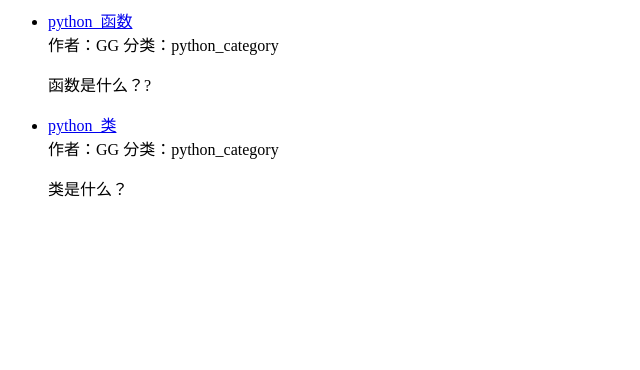
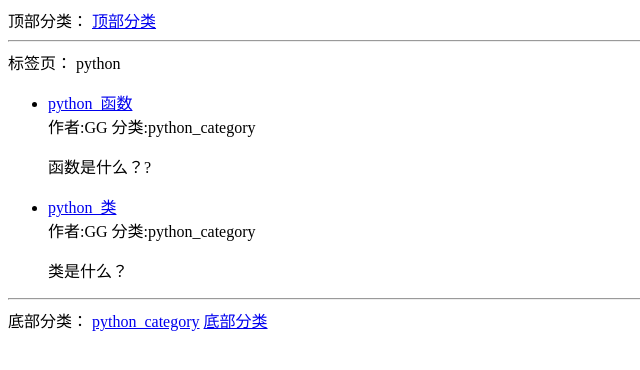
Before and after one commit to ydPro-G/typeidea, a Django app: page /tag/1/ in a window 1280 px wide. Shown: the top 370 px of the page, without its empty margins (0-640 px from the left). Run offline with Django 3.2, Linux system fonts and the light colour scheme; data comes from the database, SQL or seed files in the repository; both versions use the stored data as it was after the commit.

Commit message:
添加分类信息
1.在model层中添加get_navs函数，获取分类信息
2.在view中获取这个函数返回的字典数据，并添加到context中
3.在模板获取views新添加的数据，并添加html代码展示分类数据

```diff
--- a/typeidea_item/typeidea/blog/models.py
+++ b/typeidea_item/typeidea/blog/models.py
@@ -30,6 +30,39 @@ class Category(models.Model):
     def __str__(self):
         return self.name
 
+    # 获取所有状态正常的数据，一个变量存is_nav为true的数据，一个存置顶false的数据，返回这两个数据
+    # 产生两次数据库请求，可以使用if语句判断，节省I/O操作，但并非绝对
+    @classmethod
+    def get_navs(cls):
+        # 因QuertSet懒特性，第一个filter函数在被调用是不产生数据库访问，因为返回对象未被使用
+        categorites = cls.objects.filter(status=cls.STATUS_NORMAL)
+        # 产生一次数据库查询， I/O操作，因为被使用
+        nav_categories = categorites.filter(is_nav=True)
+        # 产生第二次数据库查询， I/O操作 ， 因为被使用
+        normal_categories = categorites.filter(is_nav=False)
+        return {
+            # 两个都被使用，分别产生自己的查询语句， 对系统来说就是两次I/O操作
+            'navs': nav_categories,
+            'categories': normal_categories,
+        }
+'''
+    使用if来让其只查询数据库一次，只产生一次I/O操作
+    @classmethod
+    def get_navs(cls):
+        catefories = cls.objects.filter(status=cls.STATUS_NORMAL)
+        nav_categories = []
+        normal_categories = []
+        for cate in catefories:
+            if cate.is_nav:
+                nav_categories.append(cate)
+            else:
+                normal_categories.append(cate)
+
+        return {
+            'navs': nav_categories,
+            'categories': normal_categories,
+        }
+'''
 
 
 # 标签
@@ -80,3 +113,41 @@ class Post(models.Model):
     class Meta:
         verbose_name = verbose_name_plural = '文章'
         ordering = ['-id'] # 根据id降序排列
+
+    @staticmethod
+    def get_by_tag(tag_id):
+        try:
+            # 获取tag信息
+            tag = Tag.objects.get(id=tag_id)
+        except Tag.DoesNotExist:
+            tag=None
+            post_list = []
+        else:
+            # 获取post_list信息
+            # 对于一对一字段（OneToOneField）和外键字段（ForeignKey），可以使用select_related 来对QuerySet进行优化。
+            # 标签下所有状态正常的文章,使用select_related查询，减少数据库请求次数
+            post_list = tag.post_set.filter(status=Post.STATUS_NORMAL)\
+                .select_related('owner', 'category')
+
+        return post_list, tag
+
+    @staticmethod
+    def get_by_category(category_id):
+        try:
+            # 获取category信息
+            category = Category.objects.get(id=category_id)
+        except Category.DoesNotExist:
+            category=None
+            post_list = []
+        else:
+            # 获取post_list信息
+            post_list = category.post_set.filter(status=Post.STATUS_NORMAL)\
+                .select_related('owner','category')
+                # 返回信息
+        return post_list, category
+
+    @classmethod
+    # 获取最新帖子
+    def latest_posts(cls):
+        queryset = cls.objects.filter(status=cls.STATUS_NORMAL)
+        return queryset
--- a/typeidea_item/typeidea/blog/views.py
+++ b/typeidea_item/typeidea/blog/views.py
@@ -1,7 +1,7 @@
 from django.shortcuts import render
 from django.http import HttpResponse
 
-from .models import Post,Tag
+from .models import Post,Tag,Category
 # Create your views here.
 # 编写url对应的视图函数
 # 编写列表页url对应视图函数----编写文章页url对应视图函数
@@ -13,22 +13,26 @@ from .models import Post,Tag
 # tag和post是多对多关系，所以先获取tag对象，查询tag_id，不存在为空，存储在保存id并且筛选所有状态正常的展示出来
 # 没有就为空，如果tag_id为空，查询所有文章状态正常的展示，如果category_id不为空，展示所有分类正常状态文章
 def post_list(request, category_id=None, tag_id=None):
+    tag = None
+    category = None
+
+    # 有标签文章返回标签文章，有分类文章返回分类文章，都没有返回最新文章
     if tag_id:
-        try:
-            # 查询所有标签id
-            tag = Tag.objects.get(id=tag_id)
-        except Tag.DoesNotExist:
-            post_list = []
-        else:
-            post_list = tag.post_set.filter(status=Post.STATUS_NORMAL)
-    # 当程序中的 try 块没有出现异常时，程序就会执行 else 块
+        post_list, tag = Post.get_by_tag(tag_id)
+    elif category_id:
+        post_list, category = Post.get_by_category(category_id)
     else:
-        post_list = Post.objects.filter(status=Post.STATUS_NORMAL)
-        if category_id:
-            post_list = post_list.filter(category_id=category_id)
+        post_list = Post.latest_posts()
 
+    context = {
+        'category': category,
+        'tag': tag,
+        'post_list': post_list,
+    }
+    # 将get_navs中返回的字典添加到内容字典中
+    context.update(Category.get_navs())
     # 请求，模板名称，字典数据-传递到模板中
-    return render(request, 'blog/list.html', context={'post_list': post_list})
+    return render(request, 'blog/list.html', context=context)
 
 
 
@@ -39,4 +43,10 @@ def post_detail(request, post_id=None):
         post = Post.objects.get(id=post_id)
     except Post.DoesNotExist:
         post = None
-    return render(request,'blog/detail.html', context={'post': post})
+
+    context = {
+        'post': post,
+    }
+    # update:把里面的字典的键/值对更新到字典中
+    context.update(Category.get_navs())
+    return render(request,'blog/detail.html', context=context)
--- a/typeidea_item/typeidea/typeidea/templates/blog/list.html
+++ b/typeidea_item/typeidea/typeidea/templates/blog/list.html
@@ -1,13 +1,43 @@
+<!DOCTYPE html>
+<html>
+    <head>
+        <meta charset="utf-8">
+        <title>typeidea博客系统</title>
+    </head>
+    <body>
+<div>顶部分类：
+    {% for cate in navs %}
+    <a href="/category/{{ cate.id}}/">{{ cate.name }}</a>
+    {% endfor %}
+</div>
+<hr/>
+{% if tag %}
+标签页： {{ tag.name }}
+{% endif %}
+
+{% if category %}
+分类页：{{ category.name }}
+{% endif %}
+
+
 <ul>
-{% for post in post_list %}
+    {% for post in post_list %}
     <li>
-        <a href="/post/{{ post_id }}.html">{{ post.title }}</a>
+        <a href="/post/{{ post.id }}.html">{{ post.title }}</a>
         <div>
-            <span>作者：{{ post.owner.username }}</span>
-            <span>分类：{{ post.category.name }}</span>
+            <span>作者:{{ post.owner.username }}</span>
+            <span>分类:{{ post.category.name }}</span>
         </div>
         <p>{{ post.desc }}</p>
     </li>
-{% endfor %}
+    {% endfor %}
 </ul>
+<hr/>
+<div>底部分类：
+    {% for cate in categories %}
+    <a href="/category/{{ cate.id}}/">{{ cate.name }}</a>
+    {% endfor %}
+</div>
 <!--如果post在post_list中，展示文章链接，展示作者，展示分类，展示摘要-->
+    </body>
+</html>
```
Also changed, not shown: README.md, typeidea_item/typeidea/typeidea/db.sqlite3.
